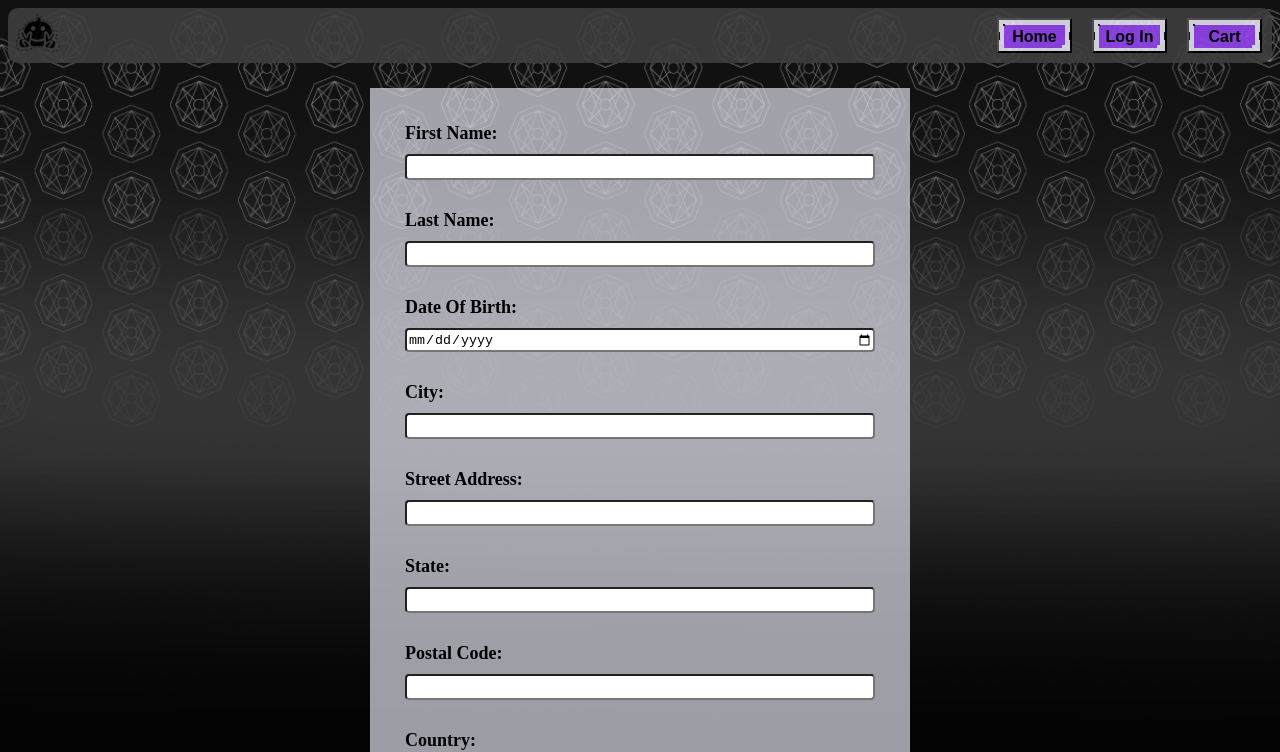
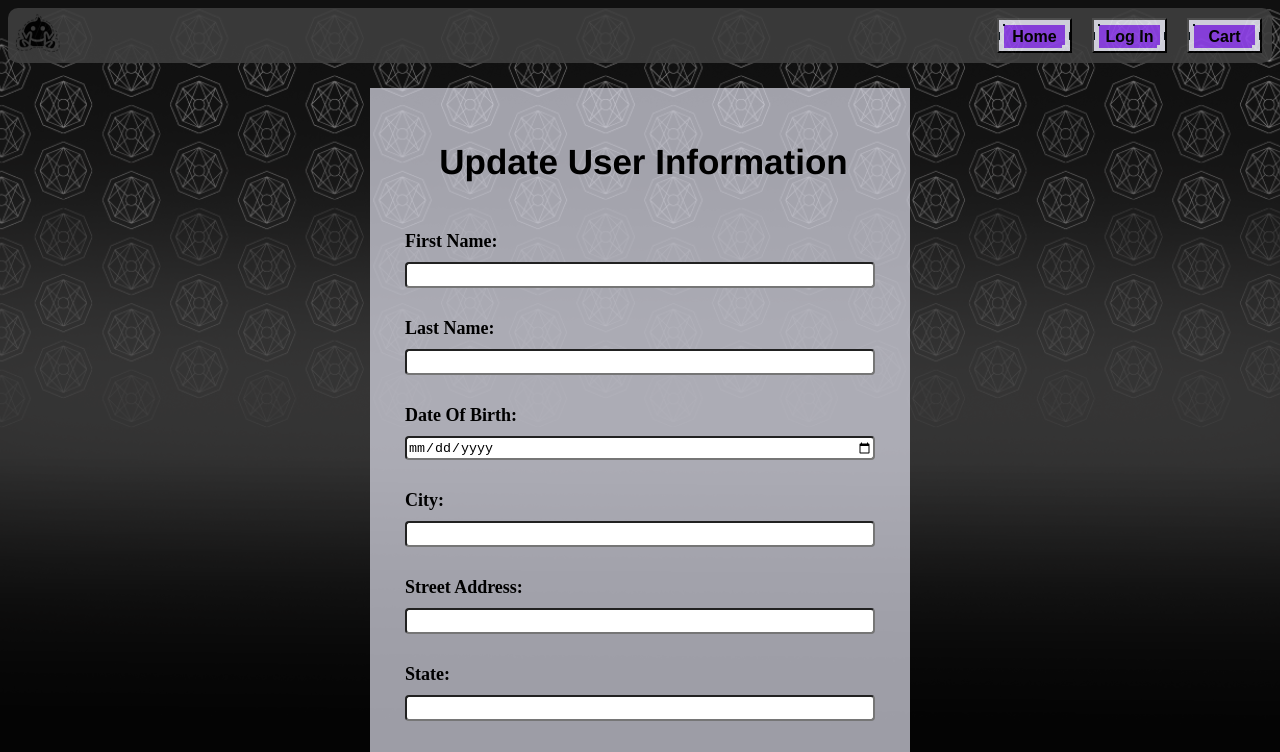
Before and after one commit to Team-Friendship-2303-ftb-et-web-ft/friendship-gaming, a React (Vite) app in the folder client/: page /UpdateUser in a window 1280 px wide. Shown: the top 752 px of the page. Built offline with nearby package versions, Linux system fonts and the light colour scheme; no server answers.

Commit message:
adds picture to readme

```diff
--- a/client/src/components/Forms.css
+++ b/client/src/components/Forms.css
@@ -1,3 +1,7 @@
+form#edit-user-form > h2 {
+    font-family: 'Franklin Gothic Medium', 'Arial Narrow', Arial, sans-serif;
+}
+
 form#create-game-form, form#edit-user-form {
     display: flex;
     flex-direction: column;
--- a/client/src/components/UpdateUserInfo.jsx
+++ b/client/src/components/UpdateUserInfo.jsx
@@ -32,7 +32,9 @@ const UpdateUserForm = ({currentUser, token}) => {
       }
 
     return (
+      <>
     <form id="edit-user-form">
+      <h2>Update User Information</h2>
       <label className="edit-user-label">
         First Name:
         <input type="text" className="input-field edit-user-input" value={firstName} onChange={(e) => setFirstName(e.target.value)} required />
@@ -70,6 +72,7 @@ const UpdateUserForm = ({currentUser, token}) => {
         <button onClick={()=>{window.location.reload();}} id="cancel-update-btn" className="form-btn">Cancel</button>
       </div>
     </form>
+      </>
   );
 }
 
```
Also changed, not shown: 1 other file (tests, documents, lock files or other folders).
